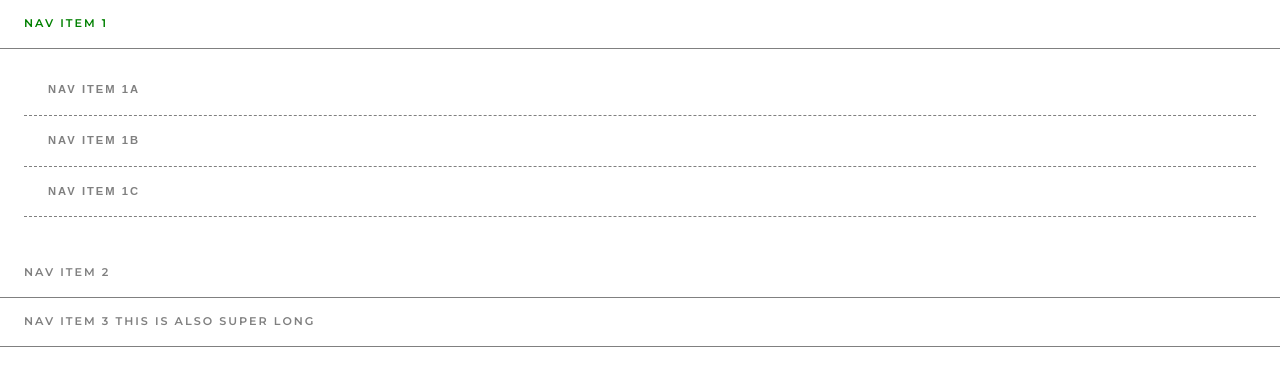
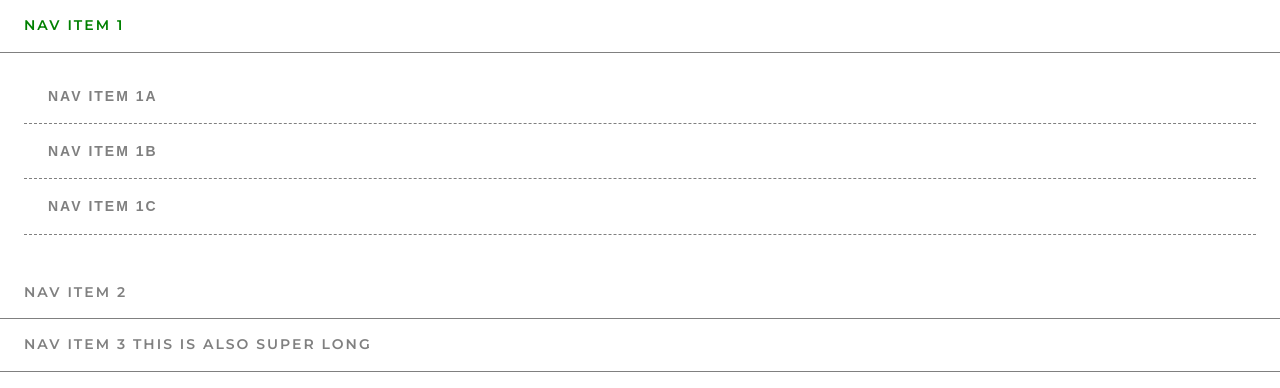
Before and after one commit to ant1234/BEM_Nav, a plain HTML site: page index.html in a window 1280 px wide. Both pictures are taken after a click on the element "NAV ITEM 1". Drawn offline with nearby package versions, Linux system fonts and the light colour scheme.

Commit message:
Change rems to px

```diff
--- a/css/project.css
+++ b/css/project.css
@@ -3,10 +3,10 @@
   background: white;
 }
 .parent__title {
-  font-size: 0.7rem;
+  font-size: 14px;
   text-transform: uppercase;
   letter-spacing: 2px;
-  padding: 1rem 1.5rem;
+  padding: 16px 24px;
   background: white;
   color: gray;
   cursor: pointer;
@@ -18,7 +18,7 @@
 
 .parent__copy {
   display: none;
-  padding: 1rem 1.5rem 2rem 1.5rem;
+  padding: 16px 24px 32px 24px;
   color: gray;
   line-height: 1.6;
   font-size: 14px;
@@ -30,10 +30,10 @@
 }
 
 .child__title {
-  font-size: 0.7rem;
+  font-size: 14px;
   text-transform: uppercase;
   letter-spacing: 2px;
-  padding: 1rem 1.5rem;
+  padding: 16px 24px;
   background: white;
   color: gray;
   cursor: pointer;
@@ -45,7 +45,7 @@
 
 .child__copy {
   display: none;
-  padding: 1rem 1.5rem 2rem 1.5rem;
+  padding: 16px 24px 32px 24px;
   color: gray;
   line-height: 1.6;
   font-size: 14px;
```
